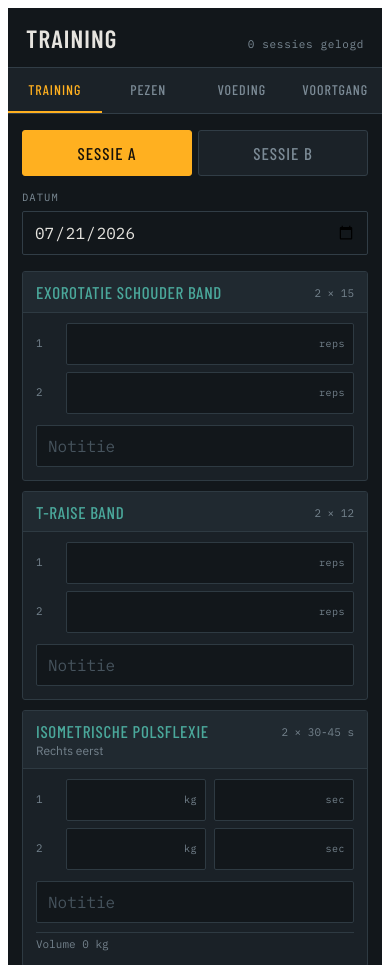
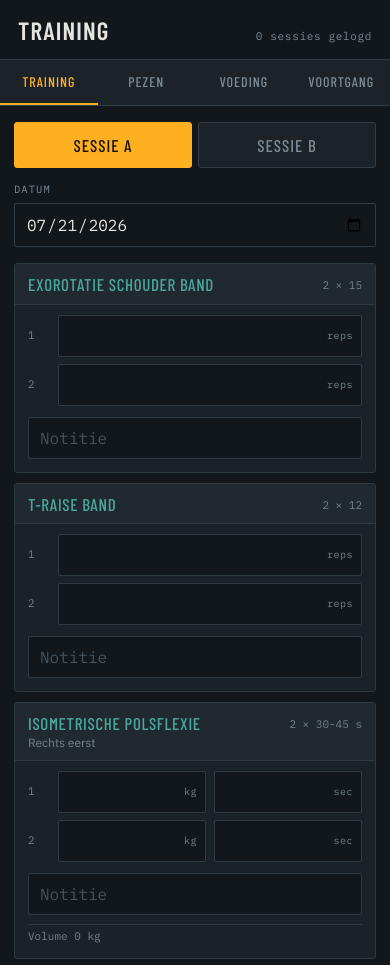
Before and after one commit to evannieuwburg/evannieuwburg.github.io, a website: page fitness-tracker.html in a window 390 px wide. Shown: the top 965 px of the page. Drawn offline with nearby package versions, Linux system fonts and the light colour scheme.

Commit message:
Add files via upload

```diff
--- a/fitness-tracker.html
+++ b/fitness-tracker.html
@@ -1,3 +1,18 @@
+<!DOCTYPE html>
+<html lang="nl">
+<head>
+<meta charset="utf-8">
+<meta name="viewport" content="width=device-width, initial-scale=1, viewport-fit=cover">
+<meta name="apple-mobile-web-app-capable" content="yes">
+<meta name="mobile-web-app-capable" content="yes">
+<meta name="apple-mobile-web-app-status-bar-style" content="black-translucent">
+<meta name="apple-mobile-web-app-title" content="Logboek">
+<meta name="theme-color" content="#12171B">
+<title>Logboek</title>
+<style>
+  html, body { margin: 0; padding: 0; background: #12171B; min-height: 100%; }
+  html { -webkit-text-size-adjust: 100%; }
+</style>
 <link rel="preconnect" href="https://fonts.googleapis.com">
 <link rel="preconnect" href="https://fonts.gstatic.com" crossorigin>
 <link href="https://fonts.googleapis.com/css2?family=Barlow+Condensed:wght@500;600;700&family=IBM+Plex+Sans:wght@400;500;600&family=IBM+Plex+Mono:wght@400;500;600&display=swap" rel="stylesheet">
@@ -25,8 +40,8 @@
     font-family: var(--body);
     font-size: 15px;
     line-height: 1.45;
-    min-height: 100%;
-    padding-bottom: 28px;
+    min-height: 100vh;
+    padding-bottom: calc(28px + env(safe-area-inset-bottom, 0px));
     max-width: 720px;
     margin: 0 auto;
     -webkit-font-smoothing: antialiased;
@@ -42,7 +57,7 @@
 
   /* ---------- header ---------- */
   .hdr {
-    padding: 18px 18px 14px;
+    padding: calc(18px + env(safe-area-inset-top, 0px)) 18px 14px;
     border-bottom: 1px solid var(--steel);
     display: flex; align-items: baseline; justify-content: space-between; gap: 12px;
     background: var(--ink);
@@ -215,6 +230,8 @@
   @media (prefers-reduced-motion: reduce) { * { transition: none !important; } }
 </style>
 
+</head>
+<body>
 <div id="app">
   <div class="hdr">
     <h1 id="ttl">Training</h1>
@@ -278,20 +295,37 @@
   }
 
   // ---------- storage ----------
+  // localStorage is de bron van waarheid bij eigen hosting.
+  // Draait dit binnen Claude, dan wordt window.storage gebruikt.
+  const useClaude = typeof window.storage !== 'undefined' && window.storage
+    && typeof window.storage.get === 'function';
+
   async function load() {
     const keys = [['sessions', []], ['pezen', {}], ['voeding', {}], ['voortgang', []]];
     for (const [k, def] of keys) {
+      let raw = null;
       try {
-        const r = await window.storage.get('erik:' + k);
-        S[k] = r && r.value ? JSON.parse(r.value) : def;
-      } catch (e) { S[k] = def; }
+        if (useClaude) {
+          const r = await window.storage.get('erik:' + k);
+          raw = r && r.value ? r.value : null;
+        } else {
+          raw = localStorage.getItem('erik:' + k);
+        }
+      } catch (e) { raw = null; }
+      try { S[k] = raw ? JSON.parse(raw) : def; } catch (e) { S[k] = def; }
     }
     ready = true;
   }
+
   async function save(k) {
+    const payload = JSON.stringify(S[k]);
     try {
-      const r = await window.storage.set('erik:' + k, JSON.stringify(S[k]));
-      if (!r) { toast('Opslaan mislukt'); return false; }
+      if (useClaude) {
+        const r = await window.storage.set('erik:' + k, payload);
+        if (!r) throw new Error('no result');
+      } else {
+        localStorage.setItem('erik:' + k, payload);
+      }
       return true;
     } catch (e) { toast('Opslaan mislukt'); return false; }
   }
@@ -852,3 +886,5 @@
   load().then(render);
 })();
 </script>
+</body>
+</html>
```
